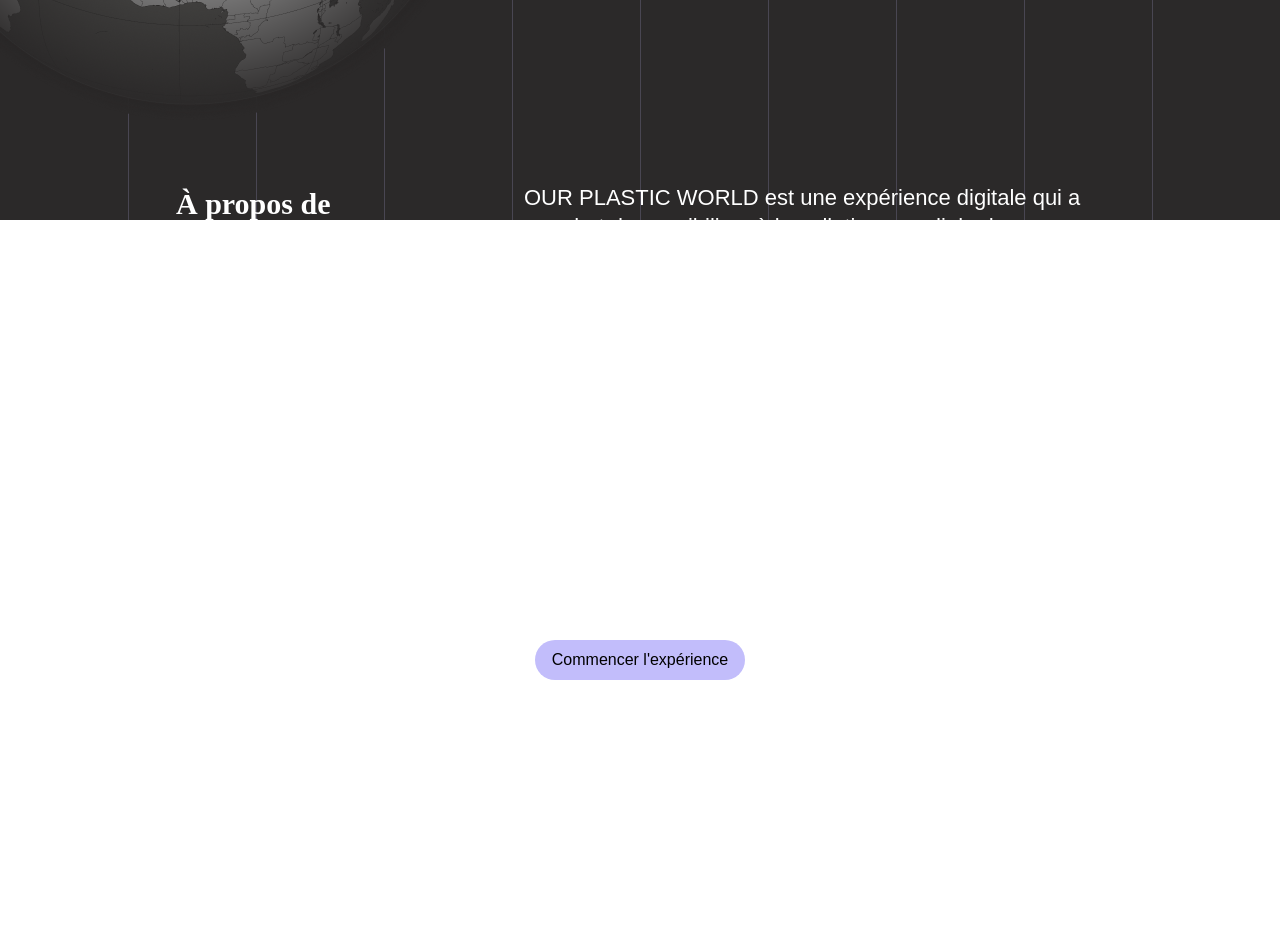
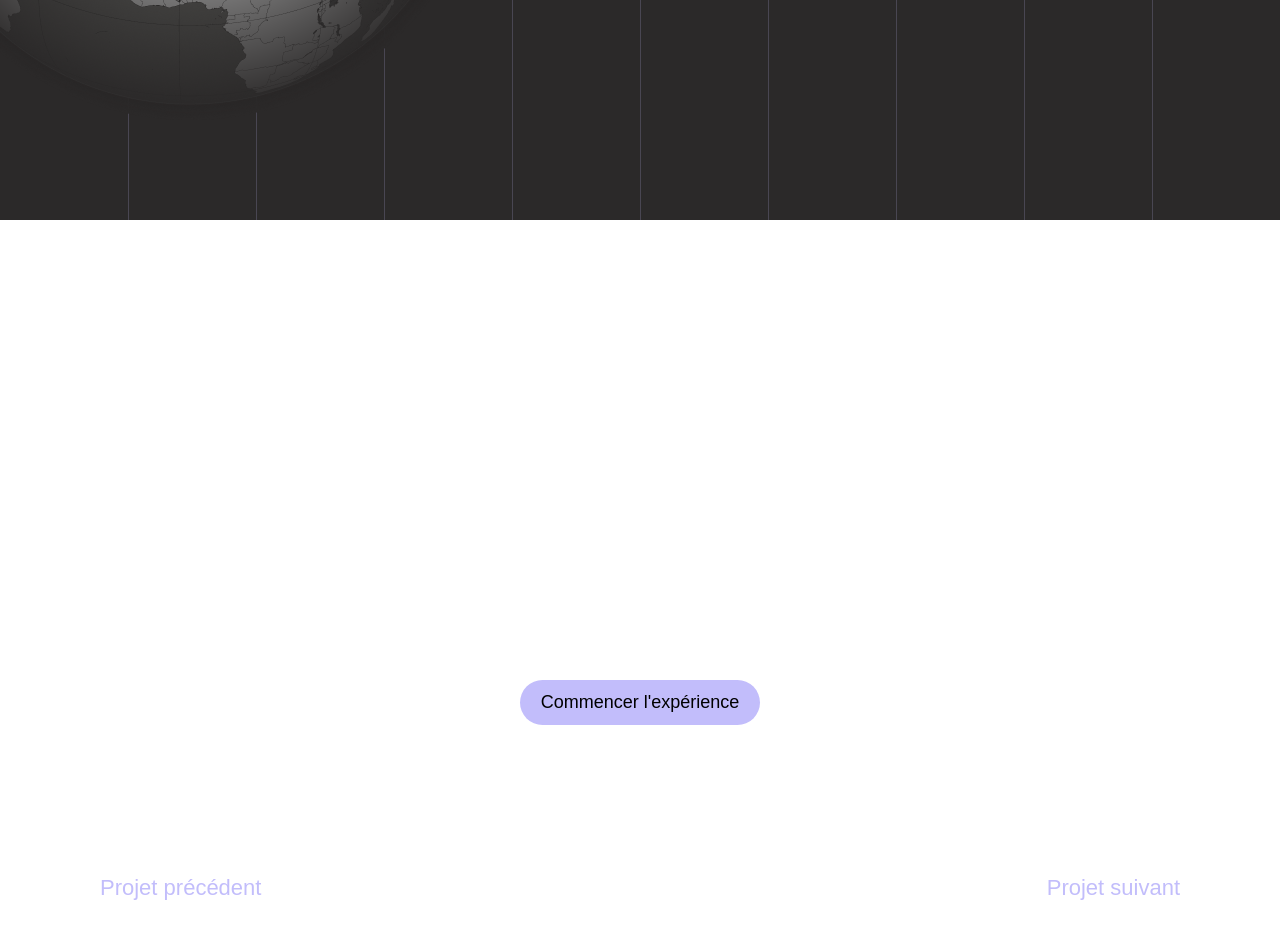
Before and after one commit to nastasiadotlic/Portfoliov2, a website built with Parcel: page src/screen/plastic.html in a window 1280 px wide. Shown: the part 580-1518 px from the top of the page. Before the commit the page ends 1332 px from the top, so only its background shows below. Built offline with nearby package versions, Linux system fonts and the light colour scheme.

Commit message:
pagination

```diff
--- a/src/screen/plastic.html
+++ b/src/screen/plastic.html
@@ -69,8 +69,16 @@
 
     </div>
     <div class="work__button">
-      <div class="work__button--containe">
+      <div class="work__button--container">
         <a href="../index.html">Commencer l'expérience</a>
+      </div>
+    </div>
+    <div class="work__pagination">
+      <div class="previous">
+        <a class="previous__link" href="series.html">Projet précédent</a>
+      </div>
+      <div class="next">
+        <a class="next__link" href="banal.html">Projet suivant</a>
       </div>
     </div>
   </section>
--- a/src/scss/blocs/plastic.scss
+++ b/src/scss/blocs/plastic.scss
@@ -4,7 +4,7 @@
   margin-top: 100px;
 
   @media(min-width: 1366px) {
-    margin-top: 130px;
+    margin-top: 180px;
   }
 }
 
@@ -52,13 +52,13 @@
 .work__content {
   padding-left: 20px;
   padding-right: 20px;
-  margin-top: 32px;
+  height: 50vh;
+  display: flex;
+  flex-direction: column;
+  justify-content: center;
 
   @media(min-width: 1200px) {
-    padding-left: 60px;
-    padding-right: 60px;
-    margin-top: 64px;
-
+    height: 70vh;
   }
 }
 
@@ -213,31 +213,15 @@
 .work__button {
   display: flex;
   justify-content: center;
-  margin-top: 40px;
+  align-items: center;
   margin-bottom: 40px;
 
-  @media(min-width: 768px) {
-    margin-top: 56px;
-    margin-bottom: 56px;
-  }
-
-  @media(min-width: 992px) {
-    margin-top: 64px;
-    margin-bottom: 64px;
-  }
-
   @media(min-width: 1200px) {
-    margin-top: 72px;
-    margin-bottom: 72px;
-  }
-
-  @media(min-width: 1366px) {
-    margin-top: 80px;
-    margin-bottom: 80px;
+    margin-bottom: 150px;
   }
 }
 
-.work__button--containe {
+.work__button--container {
   height: 40px;
   width: 210px;
   background-color: $primary-color;
@@ -246,4 +230,56 @@
   align-items: center;
   border-radius: 50px;
   font-weight: lighter;
+  cursor: pointer;
+
+  @media(min-width: 1200px) {
+    height: 45px;
+    width: 240px;
+    font-size: 18px;
+  }
 }
+
+.work__model {
+  display: flex;
+  justify-content: center;
+}
+
+.work__model--picture {
+  max-width: 100%;
+}
+
+.work__pagination {
+  padding-right: 20px;
+  padding-left: 20px;
+  display: flex;
+  justify-content: space-between;
+  margin-top: 32px;
+  margin-bottom: 32px;
+
+  @media(min-width: 576px) {
+    margin-top: 40px;
+    margin-bottom: 40px;
+  }
+
+  @media(min-width: 768px) {
+    margin-top: 48px;
+    margin-bottom: 48px;
+  }
+
+  @media(min-width: 992px) {
+    margin-top: 56px;
+    margin-bottom: 56px;
+  }
+
+  @media(min-width: 1200px) {
+    padding-left: 100px;
+    padding-right: 100px;
+    margin-top: 64px;
+    margin-bottom: 64px;
+    font-size: 22px;
+  }
+}
+
+.previous__link, .next__link {
+  color: $primary-color;
+}
```
Also changed, not shown: src/screen/banal.html (+7 -3 lines), src/screen/series.html (+9 -3 lines), 1 other file.
